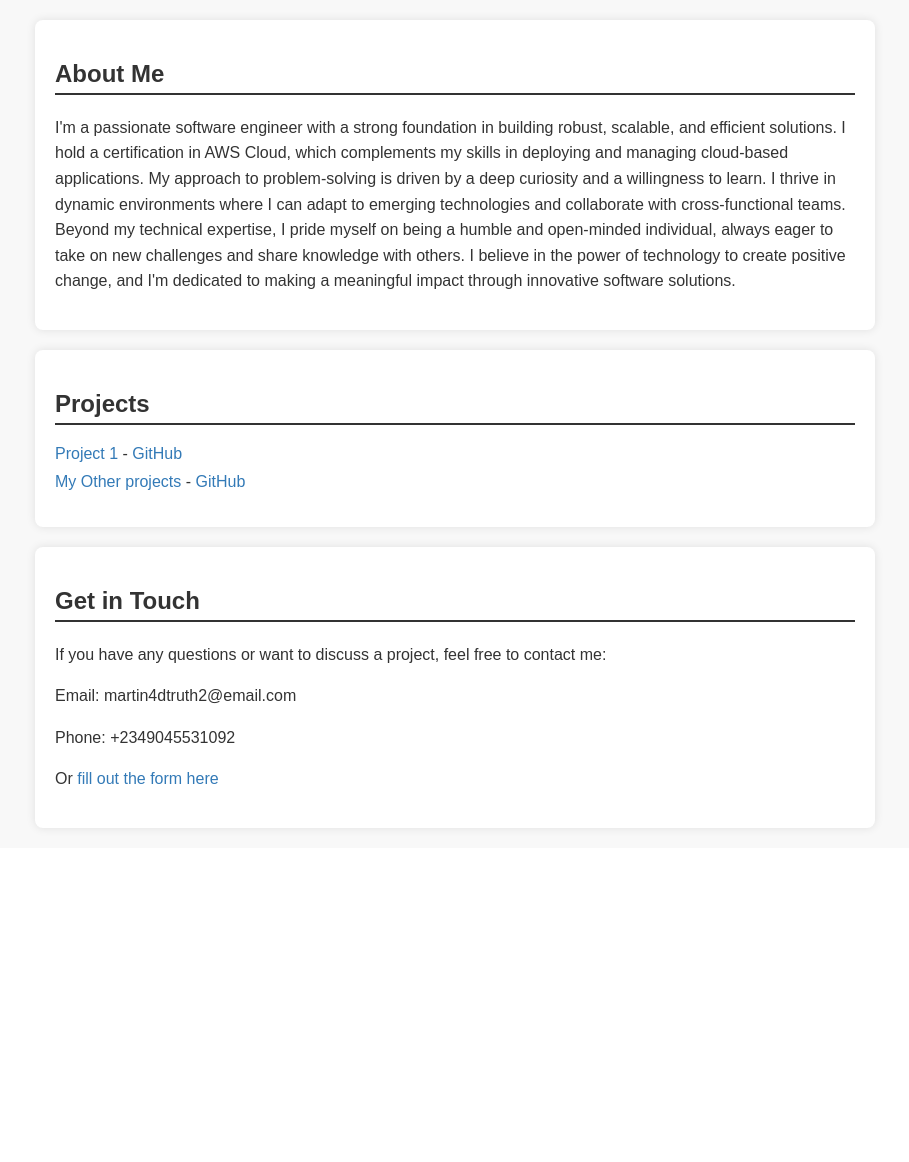
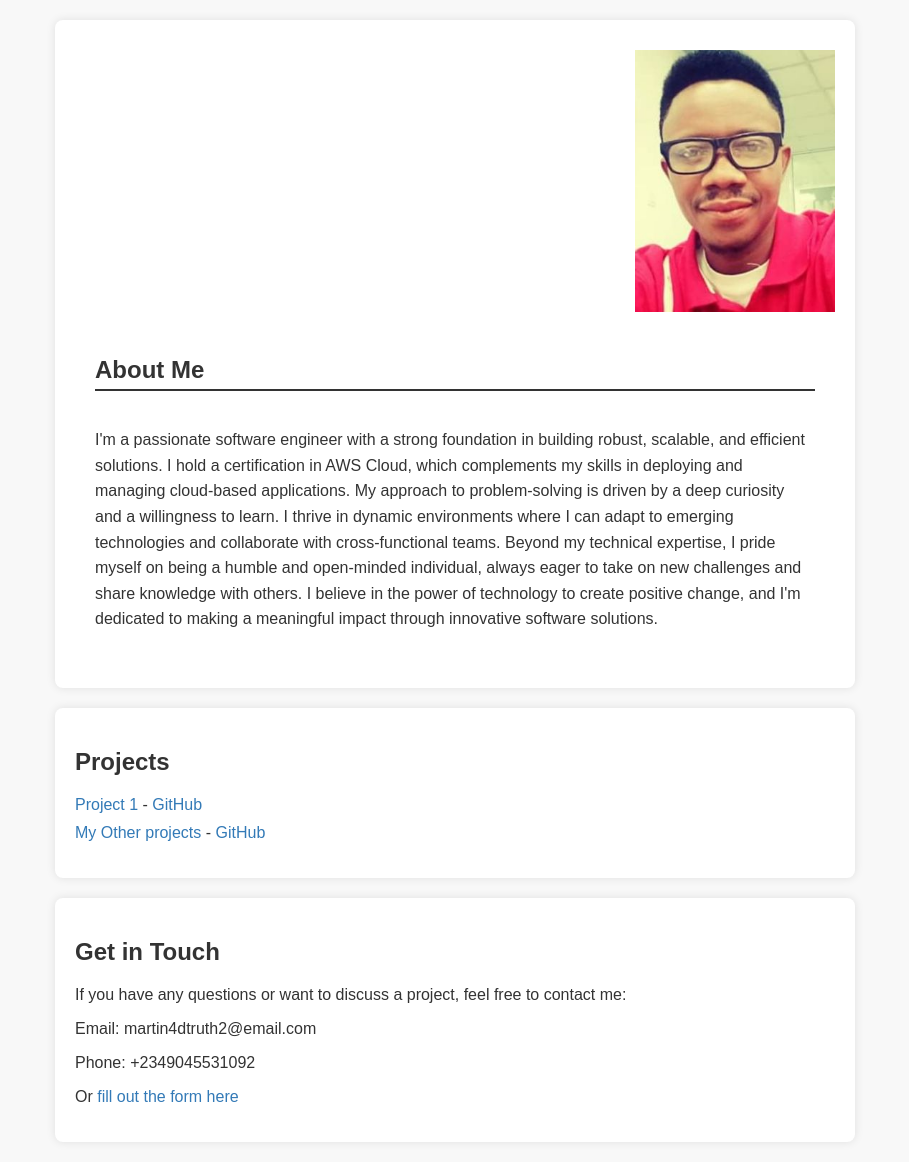
Before and after one commit to Martin4dbest/My_PortfolioWebsite, a Flask app: page / in a window 1280 px wide. Shown: the part 77-1239 px from the top of the page, without its empty margins (185-1094 px from the left). Before the commit the page ends 908 px from the top, so only its background shows below. Run offline with Flask 3, Linux system fonts and the light colour scheme.

Commit message:
Added new features on index.html

```diff
--- a/templates/index.html
+++ b/templates/index.html
@@ -22,30 +22,43 @@
             margin: 0;
         }
 
-        section {
+        .section-container {
             max-width: 800px;
             margin: 20px auto;
-            padding: 20px;
             background-color: #fff;
             border-radius: 8px;
             box-shadow: 0 0 10px rgba(0, 0, 0, 0.1);
+            display: flex;
+            align-items: center;
         }
 
-        h2 {
+        .content-section {
+            padding: 20px;
+            flex: 1;
+            display: flex;
+            flex-direction: column;
+        }
+
+        .content-section h2 {
             border-bottom: 2px solid #333;
             padding-bottom: 5px;
         }
 
-        p {
+        .content-section p {
             line-height: 1.6;
         }
 
-        ul {
+        .projects-section,
+        .contact-section {
+            padding: 20px;
+        }
+
+        .projects-section ul {
             list-style: none;
             padding: 0;
         }
 
-        li {
+        .projects-section li {
             margin-bottom: 10px;
         }
 
@@ -57,23 +70,42 @@
         a:hover {
             text-decoration: underline;
         }
+
+        .image-container {
+            max-width: 200px; /* Set the maximum width of the image */
+            margin-left: auto; /* Push the image to the right */
+            margin-top: 10px; /* Add margin to separate from the content */
+            align-self: flex-end; /* Align to the right within the flex container */
+        }
+
+        .image-container img {
+            width: 100%; /* Ensure the image fills its container */
+            height: auto;
+        }
     </style>
 </head>
 <body>
     <header>
         <h1>Welcome to My Portfolio</h1>
     </header>
-    <section>
+    <div class="section-container">
+        <section class="content-section">
+            <div class="image-container">
+                <!-- Add the image here -->
+                <img src="{{ url_for('static', filename='Ma.jpg') }}" alt="Description of the image">
+            </div>
+            <div class="content-section">
                 <h2>About Me</h2>
                 <p>
                     I'm a passionate software engineer with a strong foundation in building robust, scalable, and efficient solutions. I hold a certification in AWS Cloud, which complements my skills in deploying and managing cloud-based applications.
-
                     My approach to problem-solving is driven by a deep curiosity and a willingness to learn. I thrive in dynamic environments where I can adapt to emerging technologies and collaborate with cross-functional teams.
-
                     Beyond my technical expertise, I pride myself on being a humble and open-minded individual, always eager to take on new challenges and share knowledge with others. I believe in the power of technology to create positive change, and I'm dedicated to making a meaningful impact through innovative software solutions.
                 </p>
+            </div>
         </section>
-    <section>
+    </div>
+    <div class="section-container">
+        <section class="projects-section">
             <h2>Projects</h2>
             <ul>
                 <li><a href="/project1">Project 1</a> - <a href="https://github.com/Martin4dbest/My_Portfolio" target="_blank">GitHub</a></li>
@@ -81,12 +113,15 @@
                 <!-- Add links to your projects -->
             </ul>
         </section>
-    <section>
+    </div>
+    <div class="section-container">
+        <section class="contact-section">
             <h2>Get in Touch</h2>
             <p>If you have any questions or want to discuss a project, feel free to contact me:</p>
             <p>Email: martin4dtruth2@email.com</p>
             <p>Phone: +2349045531092</p>
             <p>Or <a href="/contact">fill out the form here</a></p>
         </section>
+    </div>
 </body>
 </html>
--- a/templates/thank_you.html
+++ b/templates/thank_you.html
@@ -40,7 +40,7 @@
     </header>
     <div class="thank-you">
         <h2>Thank you for reaching out</h2>
-        <!-- Add a personalized thank you message here -->
+        <h2>I appreciate your interest. I'll be in touch via email shortly to address your feedback. Best regards!</h2>
     </div>
 </body>
 </html>
```
Also changed, not shown: static/Ma.jpg (added). Lines whose indentation alone changed are shown as unchanged.
